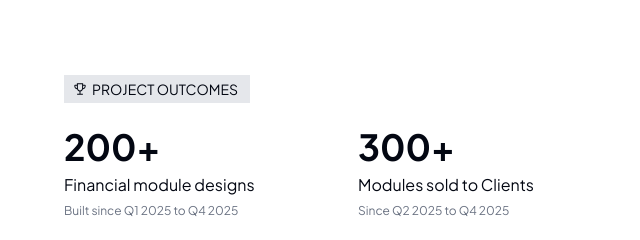
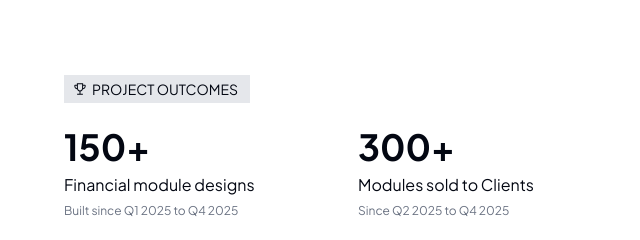
Before and after one commit to lydia9302/web, a website: page pf-1.html in a window 1280 px wide. Shown: the part 1980-2220 px from the top of the page, 0-640 px from the left. Drawn offline with Linux system fonts and the light colour scheme.

Commit message:
module design number update

```diff
--- a/pf-1.html
+++ b/pf-1.html
@@ -565,7 +565,7 @@
                 <div class="flex items-end">
                   <div
                     class="outcome-number text-2xl md:text-4xl font-bold"
-                    data-target="200"
+                    data-target="150"
                   >
                     0
                   </div>
```
